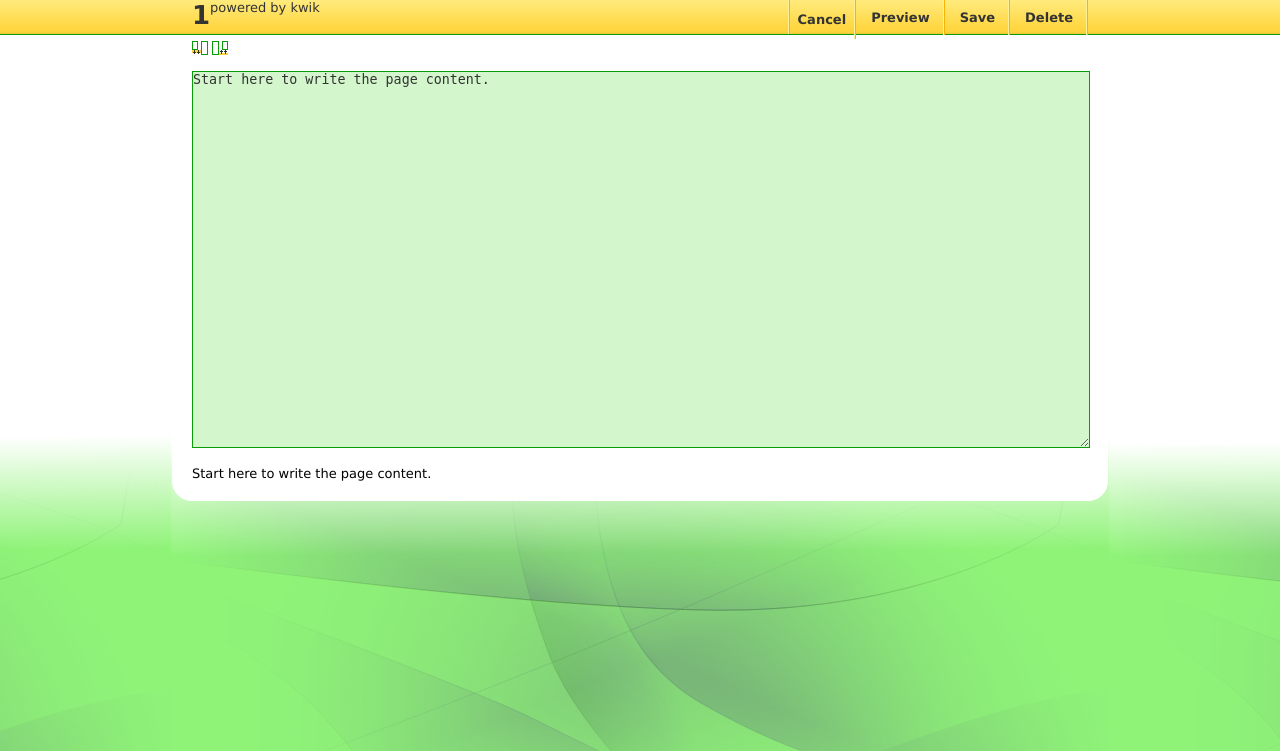
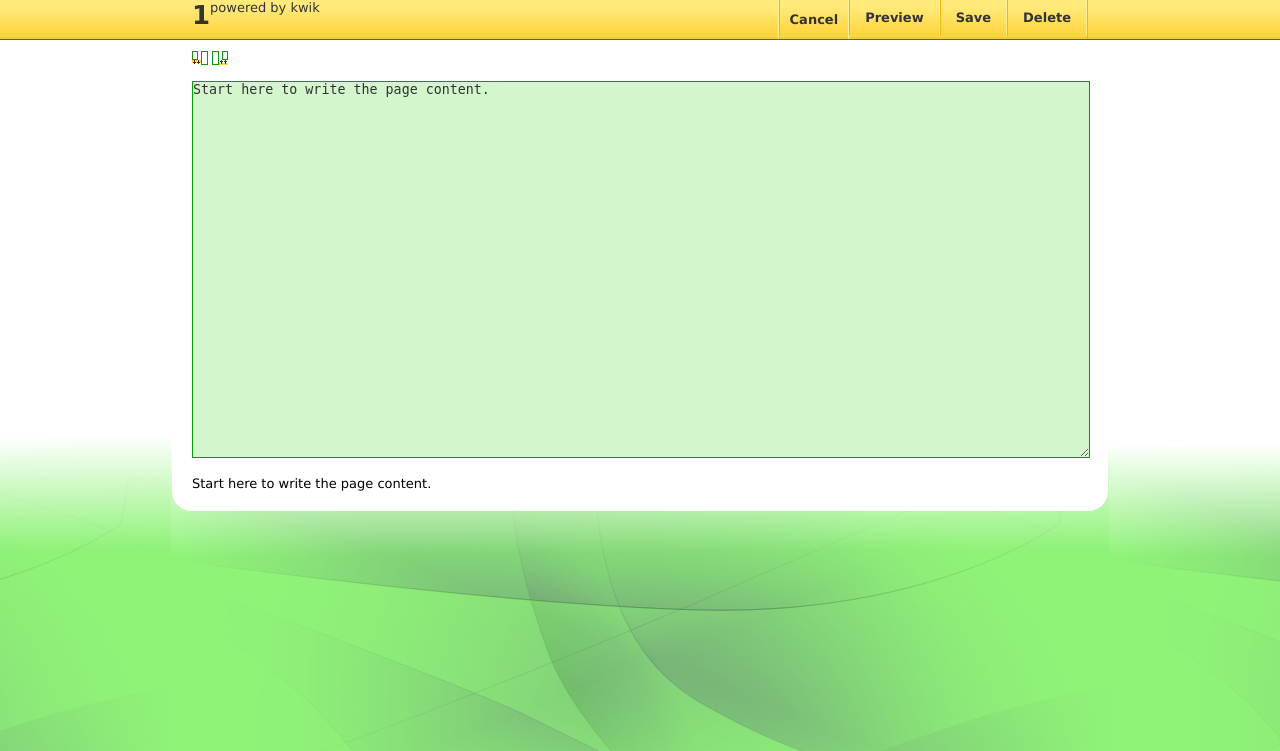
Before and after one commit to PiRSquared17/kwik, a PHP site: page /edit.php?page=1 in a window 1280 px wide. Shown: the top 751 px of the page. Run offline with PHP 8.4, Linux system fonts and the light colour scheme; data that the repository does not hold is empty; some libraries are stand-ins or nearby versions.

Commit message:
menu spacer improvements

```diff
--- a/res/kwik.css
+++ b/res/kwik.css
@@ -45,17 +45,17 @@ table {border-spacing: 0;}
 
 body {font: 13px Verdana,sans-serif; background: #fff url(/kwik/res/greentrans.png) repeat-x bottom fixed;}
 
-#menubg {position: fixed; width: 100%; top: 0; z-index: 100; height: 34px; background: #ffea7b url(/kwik/res/menu.gif) repeat-x bottom; border-bottom: 1px solid #099c09;}
+#menubg {position: fixed; width: 100%; top: 0; z-index: 100; background: #ffea7b url(/kwik/res/menu.gif) repeat-x bottom; border-bottom: 1px solid #099c09;}
     #menu {margin: 0 auto; width: 70%; color: #333333; z-index: 0;}
         #menu p {float: left;}
-        #menu ul {float: right; height: 34px; background: url(/kwik/res/menuspacer.gif) repeat-y 0 0;}
-            #menu li {float: left; padding: 10px; background: url(/kwik/res/menuspacer.gif) repeat-y 100% 0;}
+        #menu ul {float: right; border-right: 1px solid #f5b508; border-left: 1px solid #fff09a;}
+            #menu li {float: left; padding: 10px; border-left: 1px solid #f5b508; border-right: 1px solid #fff09a;}
                 #menu input {border: 1px solid #099c09; background: #d3f6cc; color: #333333; float: left; padding: 0 5px 0 10px;}
                 #menu input:focus {background: #fff; color: #000;}
                 #menu a {display: block; color: #333333; font-weight: bold; text-decoration: none; line-height: 19px;}
                 #menu a:hover, #menu button:hover {text-decoration: underline;}
                 #menu button {float: left; border: none; background: transparent; font: bold 13px verdana,sans-serif; color: #333333; padding: 0 5px;}
-#contents {width: 70%; margin: 20px auto 40px; background: #fff; position: relative; padding: 20px; -moz-border-radius: 20px; -webkit-border-radius: 20px; border-radius: 20px;}
+#contents {width: 70%; margin: 30px auto 40px; background: #fff; position: relative; padding: 20px; -moz-border-radius: 20px; -webkit-border-radius: 20px; border-radius: 20px;}
 * html #contents {margin-top: 0;}
     #contents a {color: #099c09;}
     textarea {width: 100%; border: 1px solid #099c09; background: #d3f6cc; color: #333333; margin: 15px 0;}
```
Also changed, not shown: res/menuspacer.gif (deleted).
